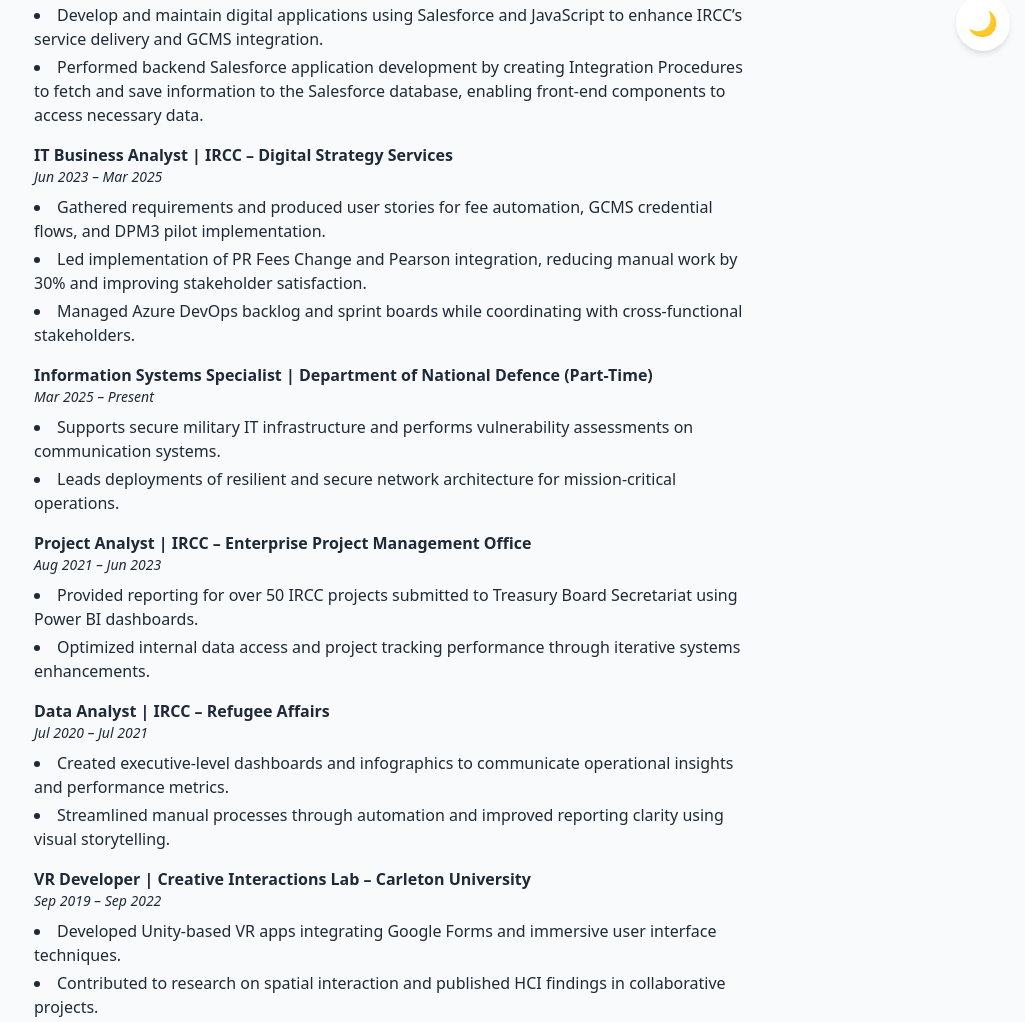
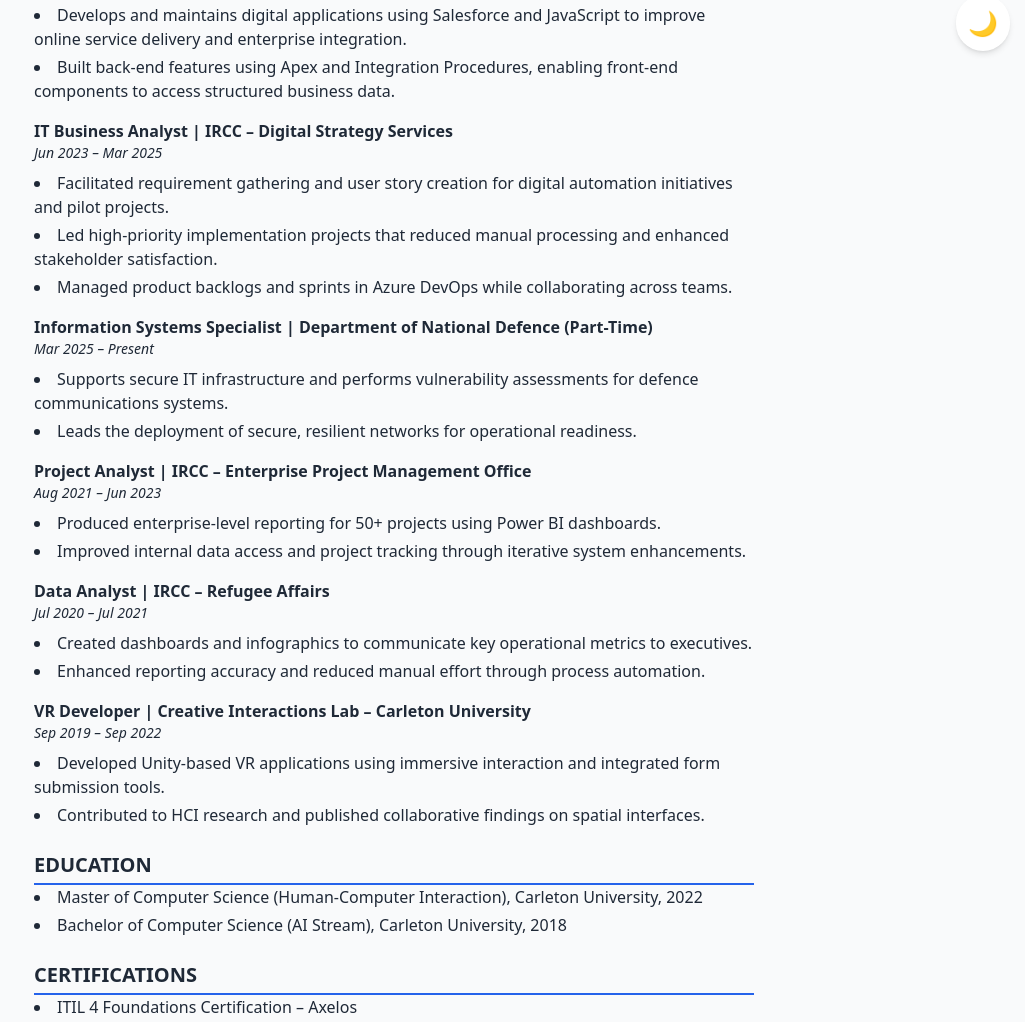
Before and after one commit to nazalkassm/naz-portfolio-site, a plain HTML site: page cv.html in a window 1280 px wide. Shown: the part 725-1747 px from the top of the page, without its empty margins (246-1271 px from the left). Drawn offline with nearby package versions, Linux system fonts and the light colour scheme.

Commit message:
Update work experience bullet points

```diff
--- a/cv.html
+++ b/cv.html
@@ -105,44 +105,44 @@
       <h3 class="mt-4 font-semibold">Application Developer | Immigration, Refugees and Citizenship Canada (IRCC)</h3>
       <div class="italic text-sm mb-2">Mar 2025 – Present</div>
       <ul class="list-disc list-inside space-y-1 mb-4">
-        <li>Develop and maintain digital applications using Salesforce and JavaScript to enhance IRCC’s service delivery and GCMS integration.</li>
-        <li>Performed backend Salesforce application development by creating Integration Procedures to fetch and save information to the Salesforce database, enabling front-end components to access necessary data.</li>
+        <li>Develops and maintains digital applications using Salesforce and JavaScript to improve online service delivery and enterprise integration.</li>
+        <li>Built back-end features using Apex and Integration Procedures, enabling front-end components to access structured business data.</li>
       </ul>
 
       <h3 class="font-semibold">IT Business Analyst | IRCC – Digital Strategy Services</h3>
       <div class="italic text-sm mb-2">Jun 2023 – Mar 2025</div>
       <ul class="list-disc list-inside space-y-1 mb-4">
-        <li>Gathered requirements and produced user stories for fee automation, GCMS credential flows, and DPM3 pilot implementation.</li>
-        <li>Led implementation of PR Fees Change and Pearson integration, reducing manual work by 30% and improving stakeholder satisfaction.</li>
-        <li>Managed Azure DevOps backlog and sprint boards while coordinating with cross-functional stakeholders.</li>
+        <li>Facilitated requirement gathering and user story creation for digital automation initiatives and pilot projects.</li>
+        <li>Led high-priority implementation projects that reduced manual processing and enhanced stakeholder satisfaction.</li>
+        <li>Managed product backlogs and sprints in Azure DevOps while collaborating across teams.</li>
       </ul>
 
       <h3 class="font-semibold">Information Systems Specialist | Department of National Defence (Part-Time)</h3>
       <div class="italic text-sm mb-2">Mar 2025 – Present</div>
       <ul class="list-disc list-inside space-y-1 mb-4">
-        <li>Supports secure military IT infrastructure and performs vulnerability assessments on communication systems.</li>
-        <li>Leads deployments of resilient and secure network architecture for mission-critical operations.</li>
+        <li>Supports secure IT infrastructure and performs vulnerability assessments for defence communications systems.</li>
+        <li>Leads the deployment of secure, resilient networks for operational readiness.</li>
       </ul>
 
       <h3 class="font-semibold">Project Analyst | IRCC – Enterprise Project Management Office</h3>
       <div class="italic text-sm mb-2">Aug 2021 – Jun 2023</div>
       <ul class="list-disc list-inside space-y-1 mb-4">
-        <li>Provided reporting for over 50 IRCC projects submitted to Treasury Board Secretariat using Power BI dashboards.</li>
-        <li>Optimized internal data access and project tracking performance through iterative systems enhancements.</li>
+        <li>Produced enterprise-level reporting for 50+ projects using Power BI dashboards.</li>
+        <li>Improved internal data access and project tracking through iterative system enhancements.</li>
       </ul>
 
       <h3 class="font-semibold">Data Analyst | IRCC – Refugee Affairs</h3>
       <div class="italic text-sm mb-2">Jul 2020 – Jul 2021</div>
       <ul class="list-disc list-inside space-y-1 mb-4">
-        <li>Created executive-level dashboards and infographics to communicate operational insights and performance metrics.</li>
-        <li>Streamlined manual processes through automation and improved reporting clarity using visual storytelling.</li>
+        <li>Created dashboards and infographics to communicate key operational metrics to executives.</li>
+        <li>Enhanced reporting accuracy and reduced manual effort through process automation.</li>
       </ul>
 
       <h3 class="font-semibold">VR Developer | Creative Interactions Lab – Carleton University</h3>
       <div class="italic text-sm mb-2">Sep 2019 – Sep 2022</div>
       <ul class="list-disc list-inside space-y-1">
-        <li>Developed Unity-based VR apps integrating Google Forms and immersive user interface techniques.</li>
-        <li>Contributed to research on spatial interaction and published HCI findings in collaborative projects.</li>
+        <li>Developed Unity-based VR applications using immersive interaction and integrated form submission tools.</li>
+        <li>Contributed to HCI research and published collaborative findings on spatial interfaces.</li>
       </ul>
     </section>
 
```
